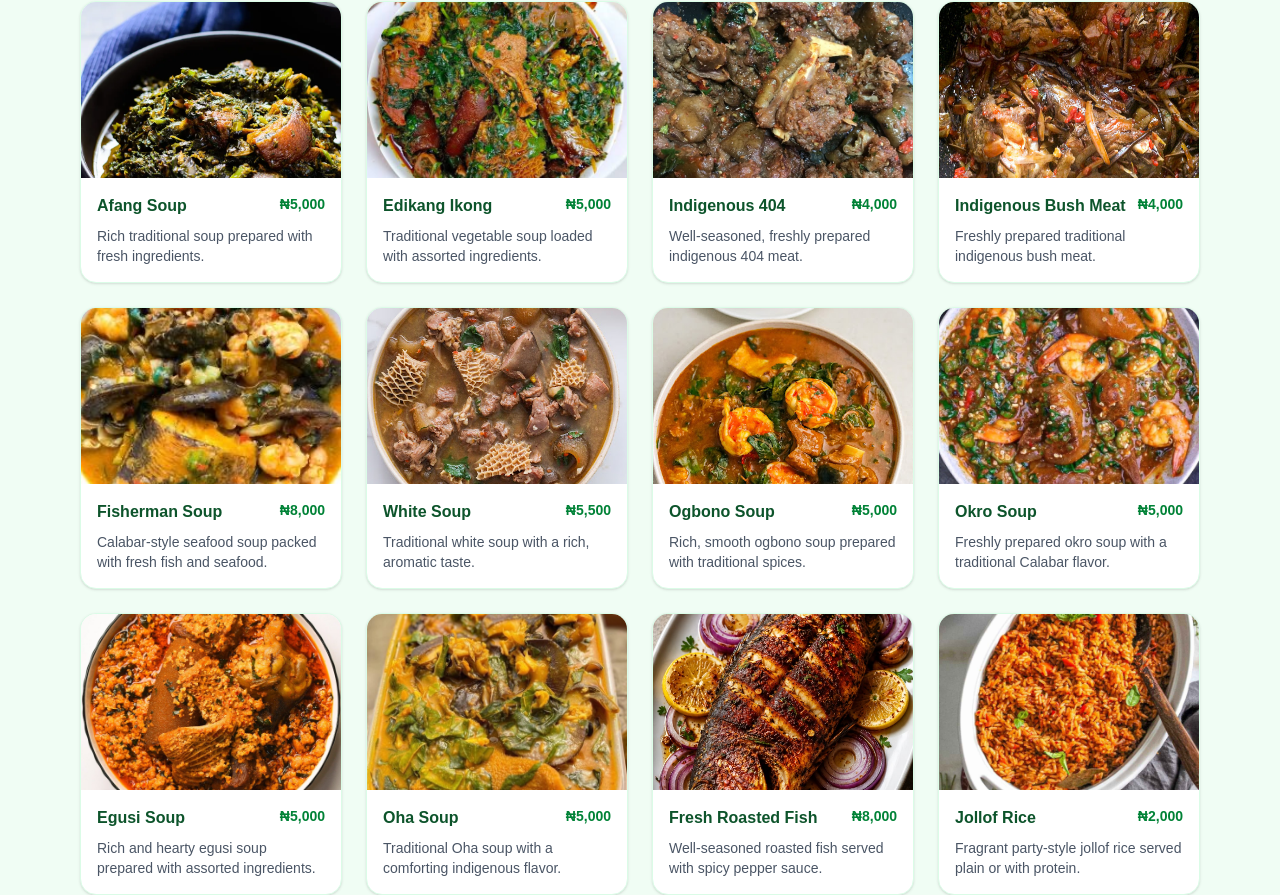
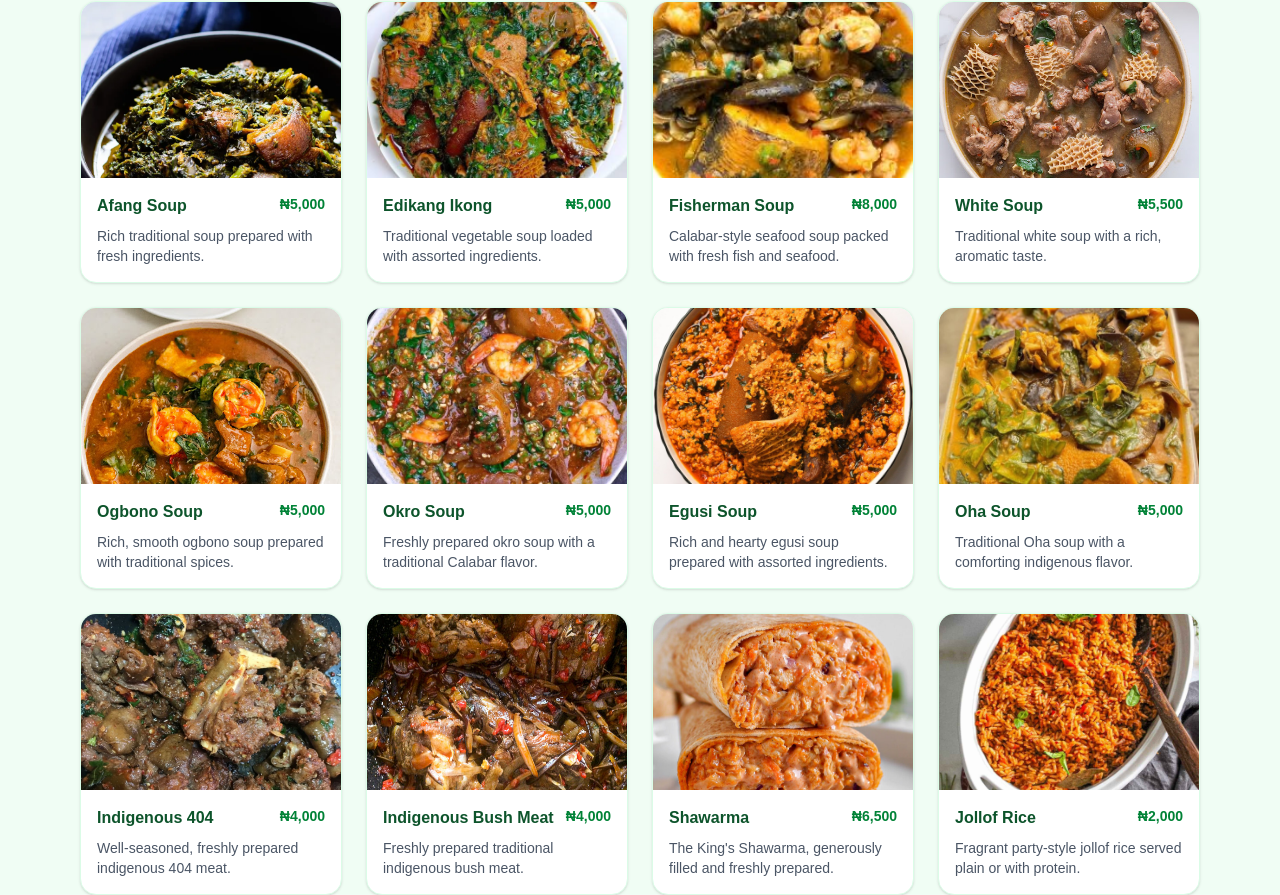
Before and after one commit to ChopHub147/chophub, a Next.js app: page /menu in a window 1280 px wide. Shown: the part 264-1159 px from the top of the page. Built offline with nearby package versions, Linux system fonts and the light colour scheme.

Commit message:
Add clickable menu categories
Link featured category headings to filtered menu pages for Soup and Swallow, Meat, Rice, and Dessert.

```diff
--- a/app/menu/page.tsx
+++ b/app/menu/page.tsx
@@ -1,25 +1,43 @@
 import Link from "next/link";
 
 const dishes = [
-  ["Afang Soup", 5000, "Rich traditional soup prepared with fresh ingredients.", "/afang.jpeg"],
-  ["Edikang Ikong", 5000, "Traditional vegetable soup loaded with assorted ingredients.", "/edikanikong.jpeg"],
-  ["Indigenous 404", 4000, "Well-seasoned, freshly prepared indigenous 404 meat.", "/404.JPG"],
-  ["Indigenous Bush Meat", 4000, "Freshly prepared traditional indigenous bush meat.", "/Bushmeat.jpg"],
-  ["Fisherman Soup", 8000, "Calabar-style seafood soup packed with fresh fish and seafood.", "/fisherman_soup.JPG"],
-  ["White Soup", 5500, "Traditional white soup with a rich, aromatic taste.", "/white_soup.jpg"],
-  ["Ogbono Soup", 5000, "Rich, smooth ogbono soup prepared with traditional spices.", "/ogbono.jpg"],
-  ["Okro Soup", 5000, "Freshly prepared okro soup with a traditional Calabar flavor.", "/okro_.JPG"],
-  ["Egusi Soup", 5000, "Rich and hearty egusi soup prepared with assorted ingredients.", "/egusi.JPG"],
-  ["Oha Soup", 5000, "Traditional Oha soup with a comforting indigenous flavor.", "/oha.JPG"],
-  ["Fresh Roasted Fish", 8000, "Well-seasoned roasted fish served with spicy pepper sauce.", "/grilled_fish.JPG"],
-  ["Jollof Rice", 2000, "Fragrant party-style jollof rice served plain or with protein.", "/jollof.jpg"],
-  ["Rice & Stew", 2000, "Steamed rice with rich, flavorful stew and protein.", "/rice_stew.jpg"],
-  ["Shawarma", 6500, "The King's Shawarma, generously filled and freshly prepared.", "/sharwama.jpeg"],
-  ["Parfait", 5000, "A creamy, layered parfait treat.", "/Parfait.webp"],
-  ["Abáchà", 4000, "Traditional African salad prepared with delicious local ingredients.", "/abacha.JPG"],
+  ["Afang Soup", 5000, "Rich traditional soup prepared with fresh ingredients.", "/afang.jpeg", "soup-swallow"],
+  ["Edikang Ikong", 5000, "Traditional vegetable soup loaded with assorted ingredients.", "/edikanikong.jpeg", "soup-swallow"],
+  ["Fisherman Soup", 8000, "Calabar-style seafood soup packed with fresh fish and seafood.", "/fisherman_soup.JPG", "soup-swallow"],
+  ["White Soup", 5500, "Traditional white soup with a rich, aromatic taste.", "/white_soup.jpg", "soup-swallow"],
+  ["Ogbono Soup", 5000, "Rich, smooth ogbono soup prepared with traditional spices.", "/ogbono.jpg", "soup-swallow"],
+  ["Okro Soup", 5000, "Freshly prepared okro soup with a traditional Calabar flavor.", "/okro_.JPG", "soup-swallow"],
+  ["Egusi Soup", 5000, "Rich and hearty egusi soup prepared with assorted ingredients.", "/egusi.JPG", "soup-swallow"],
+  ["Oha Soup", 5000, "Traditional Oha soup with a comforting indigenous flavor.", "/oha.JPG", "soup-swallow"],
+  ["Indigenous 404", 4000, "Well-seasoned, freshly prepared indigenous 404 meat.", "/404.JPG", "meat"],
+  ["Indigenous Bush Meat", 4000, "Freshly prepared traditional indigenous bush meat.", "/Bushmeat.jpg", "meat"],
+  ["Shawarma", 6500, "The King's Shawarma, generously filled and freshly prepared.", "/sharwama.jpeg", "meat"],
+  ["Jollof Rice", 2000, "Fragrant party-style jollof rice served plain or with protein.", "/jollof.jpg", "rice"],
+  ["Rice & Stew", 2000, "Steamed rice with rich, flavorful stew and protein.", "/rice_stew.jpg", "rice"],
+  ["Parfait", 5000, "A creamy, layered parfait treat.", "/Parfait.webp", "dessert"],
+  ["Fresh Roasted Fish", 8000, "Well-seasoned roasted fish served with spicy pepper sauce.", "/grilled_fish.JPG", "meat"],
+  ["Abáchà", 4000, "Traditional African salad prepared with delicious local ingredients.", "/abacha.JPG", "dessert"],
 ] as const;
 
-export default function MenuPage() {
+const categoryNames = {
+  "soup-swallow": "Soup and Swallow",
+  meat: "Meat",
+  rice: "Rice",
+  dessert: "Dessert",
+} as const;
+
+export default async function MenuPage({
+  searchParams,
+}: {
+  searchParams: Promise<{ category?: string }>;
+}) {
+  const category = (await searchParams).category;
+  const filteredDishes = category && category in categoryNames
+    ? dishes.filter((dish) => dish[4] === category)
+    : dishes;
+  const title = category && category in categoryNames
+    ? categoryNames[category as keyof typeof categoryNames]
+    : "Full Menu";
   return (
     <main className="min-h-screen bg-green-50 text-gray-900">
       <header className="bg-white border-b border-green-100">
@@ -35,11 +53,13 @@ export default function MenuPage() {
           <p className="text-sm font-semibold uppercase tracking-widest text-green-600 mb-3">
             ChopHub Calabar
           </p>
-          <h1 className="text-4xl font-bold text-green-900">Full Menu</h1>
-          <p className="text-gray-600 mt-3">Explore everything available to order.</p>
+          <h1 className="text-4xl font-bold text-green-900">{title}</h1>
+          <p className="text-gray-600 mt-3">
+            {category ? `Explore our ${title.toLowerCase()} selection.` : "Explore everything available to order."}
+          </p>
         </div>
         <div className="grid grid-cols-2 md:grid-cols-3 lg:grid-cols-4 gap-3 md:gap-6">
-          {dishes.map(([name, price, description, image]) => (
+          {filteredDishes.map(([name, price, description, image]) => (
             <article key={name} className="bg-white rounded-2xl overflow-hidden border border-green-100 shadow-sm">
               <div className="h-32 md:h-44 overflow-hidden">
                 <img src={image} alt={name} className="w-full h-full object-cover" />
--- a/app/page.tsx
+++ b/app/page.tsx
@@ -550,15 +550,27 @@ export default function Home() {
           <div className="grid grid-cols-2 md:grid-cols-3 gap-3 md:gap-8">
             {featuredDishes.map((dish) => (
               <div key={dish.id} className="contents">
-                <h3 className="col-span-2 md:col-span-3 text-2xl font-bold text-green-900 pt-4">
-                    {dish.type === "soup"
-                      ? "Soup and Swallow"
+                <Link
+                  href={`/menu?category=${
+                    dish.type === "soup"
+                      ? "soup-swallow"
                       : dish.type === "meat"
-                        ? "Meat"
+                        ? "meat"
                         : dish.type === "rice"
-                          ? "Rice"
-                          : "Dessert"}
-                  </h3>
+                          ? "rice"
+                          : "dessert"
+                  }`}
+                  className="col-span-2 md:col-span-3 text-2xl font-bold text-green-900 pt-4 hover:text-green-700 transition"
+                >
+                  {dish.type === "soup"
+                    ? "Soup and Swallow"
+                    : dish.type === "meat"
+                      ? "Meat"
+                      : dish.type === "rice"
+                        ? "Rice"
+                        : "Dessert"}
+                  <span className="ml-2 text-sm font-medium text-green-600">View all →</span>
+                </Link>
                 <div className="bg-white rounded-2xl overflow-hidden shadow-sm hover:shadow-md transition border border-green-100">
                 <div className="h-32 md:h-52 overflow-hidden">
                     <img
```
